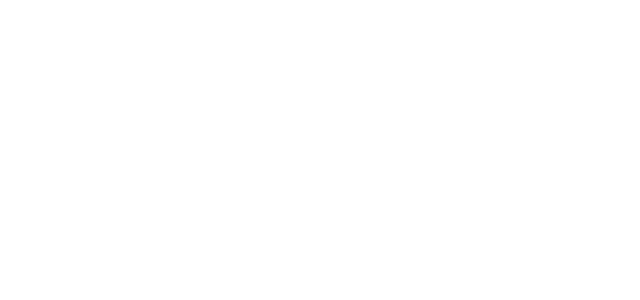
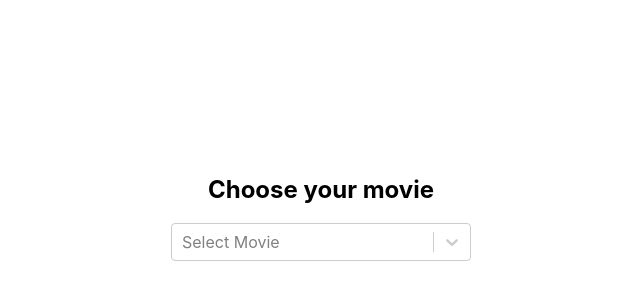
Before and after one commit to sandeshghadage/First_gitFork, a React (Create React App) app: page / in a window 1280 px wide. Shown: the part 192-492 px from the top of the page, without its empty margins (319-959 px from the left). Built offline with nearby package versions, Linux system fonts and the light colour scheme.

Commit message:
searchable dropdown

```diff
--- a/package.json
+++ b/package.json
@@ -11,6 +11,7 @@
     "react-dom": "^18.2.0",
     "react-router-dom": "^6.10.0",
     "react-scripts": "5.0.1",
+    "react-select": "^5.7.3",
     "web-vitals": "^2.1.4"
   },
   "scripts": {
--- a/src/App.css
+++ b/src/App.css
@@ -1,38 +1,10 @@
-.App {
-  text-align: center;
-}
-
-.App-logo {
-  height: 40vmin;
-  pointer-events: none;
-}
-
-@media (prefers-reduced-motion: no-preference) {
-  .App-logo {
-    animation: App-logo-spin infinite 20s linear;
-  }
-}
-
-.App-header {
-  background-color: #282c34;
-  min-height: 100vh;
+.app {
   display: flex;
   flex-direction: column;
+  justify-content: center;
   align-items: center;
-  justify-content: center;
-  font-size: calc(10px + 2vmin);
-  color: white;
+  height: 100vh;
 }
-
-.App-link {
-  color: #61dafb;
+.dropdown-container {
+  width: 300px;
 }
-
-@keyframes App-logo-spin {
-  from {
-    transform: rotate(0deg);
-  }
-  to {
-    transform: rotate(360deg);
-  }
-}
--- a/src/App.js
+++ b/src/App.js
@@ -1,8 +1,154 @@
+import React, { useState } from "react";
 import "./App.css";
-import React from "react";
+import Select from "react-select";
 
-function App() {
-  return <div></div>;
+export default function App() {
+  const [selectedOptions, setSelectedOptions] = useState();
+
+  const optionList = [
+    { label: "The Shawshank Redemption", year: 1994 },
+    { label: "The Godfather", year: 1972 },
+    { label: "The Godfather: Part II", year: 1974 },
+    { label: "The Dark Knight", year: 2008 },
+    { label: "12 Angry Men", year: 1957 },
+    { label: "Schindler's List", year: 1993 },
+    { label: "Pulp Fiction", year: 1994 },
+    {
+      label: "The Lord of the Rings: The Return of the King",
+      year: 2003,
+    },
+    { label: "The Good, the Bad and the Ugly", year: 1966 },
+    { label: "Fight Club", year: 1999 },
+    {
+      label: "The Lord of the Rings: The Fellowship of the Ring",
+      year: 2001,
+    },
+    {
+      label: "Star Wars: Episode V - The Empire Strikes Back",
+      year: 1980,
+    },
+    { label: "Forrest Gump", year: 1994 },
+    { label: "Inception", year: 2010 },
+    {
+      label: "The Lord of the Rings: The Two Towers",
+      year: 2002,
+    },
+    { label: "One Flew Over the Cuckoo's Nest", year: 1975 },
+    { label: "Goodfellas", year: 1990 },
+    { label: "The Matrix", year: 1999 },
+    { label: "Seven Samurai", year: 1954 },
+    {
+      label: "Star Wars: Episode IV - A New Hope",
+      year: 1977,
+    },
+    { label: "City of God", year: 2002 },
+    { label: "Se7en", year: 1995 },
+    { label: "The Silence of the Lambs", year: 1991 },
+    { label: "It's a Wonderful Life", year: 1946 },
+    { label: "Life Is Beautiful", year: 1997 },
+    { label: "The Usual Suspects", year: 1995 },
+    { label: "Léon: The Professional", year: 1994 },
+    { label: "Spirited Away", year: 2001 },
+    { label: "Saving Private Ryan", year: 1998 },
+    { label: "Once Upon a Time in the West", year: 1968 },
+    { label: "American History X", year: 1998 },
+    { label: "Interstellar", year: 2014 },
+    { label: "Casablanca", year: 1942 },
+    { label: "City Lights", year: 1931 },
+    { label: "Psycho", year: 1960 },
+    { label: "The Green Mile", year: 1999 },
+    { label: "The Intouchables", year: 2011 },
+    { label: "Modern Times", year: 1936 },
+    { label: "Raiders of the Lost Ark", year: 1981 },
+    { label: "Rear Window", year: 1954 },
+    { label: "The Pianist", year: 2002 },
+    { label: "The Departed", year: 2006 },
+    { label: "Terminator 2: Judgment Day", year: 1991 },
+    { label: "Back to the Future", year: 1985 },
+    { label: "Whiplash", year: 2014 },
+    { label: "Gladiator", year: 2000 },
+    { label: "Memento", year: 2000 },
+    { label: "The Prestige", year: 2006 },
+    { label: "The Lion King", year: 1994 },
+    { label: "Apocalypse Now", year: 1979 },
+    { label: "Alien", year: 1979 },
+    { label: "Sunset Boulevard", year: 1950 },
+    {
+      label:
+        "Dr. Strangelove or: How I Learned to Stop Worrying and Love the Bomb",
+      year: 1964,
+    },
+    { label: "The Great Dictator", year: 1940 },
+    { label: "Cinema Paradiso", year: 1988 },
+    { label: "The Lives of Others", year: 2006 },
+    { label: "Grave of the Fireflies", year: 1988 },
+    { label: "Paths of Glory", year: 1957 },
+    { label: "Django Unchained", year: 2012 },
+    { label: "The Shining", year: 1980 },
+    { label: "WALL·E", year: 2008 },
+    { label: "American Beauty", year: 1999 },
+    { label: "The Dark Knight Rises", year: 2012 },
+    { label: "Princess Mononoke", year: 1997 },
+    { label: "Aliens", year: 1986 },
+    { label: "Oldboy", year: 2003 },
+    { label: "Once Upon a Time in America", year: 1984 },
+    { label: "Witness for the Prosecution", year: 1957 },
+    { label: "Das Boot", year: 1981 },
+    { label: "Citizen Kane", year: 1941 },
+    { label: "North by Northwest", year: 1959 },
+    { label: "Vertigo", year: 1958 },
+    {
+      label: "Star Wars: Episode VI - Return of the Jedi",
+      year: 1983,
+    },
+    { label: "Reservoir Dogs", year: 1992 },
+    { label: "Braveheart", year: 1995 },
+    { label: "M", year: 1931 },
+    { label: "Requiem for a Dream", year: 2000 },
+    { label: "Amélie", year: 2001 },
+    { label: "A Clockwork Orange", year: 1971 },
+    { label: "Like Stars on Earth", year: 2007 },
+    { label: "Taxi Driver", year: 1976 },
+    { label: "Lawrence of Arabia", year: 1962 },
+    { label: "Double Indemnity", year: 1944 },
+    {
+      label: "Eternal Sunshine of the Spotless Mind",
+      year: 2004,
+    },
+    { label: "Amadeus", year: 1984 },
+    { label: "To Kill a Mockingbird", year: 1962 },
+    { label: "Toy Story 3", year: 2010 },
+    { label: "Logan", year: 2017 },
+    { label: "Full Metal Jacket", year: 1987 },
+    { label: "Dangal", year: 2016 },
+    { label: "The Sting", year: 1973 },
+    { label: "2001: A Space Odyssey", year: 1968 },
+    { label: "Singin' in the Rain", year: 1952 },
+    { label: "Toy Story", year: 1995 },
+    { label: "Bicycle Thieves", year: 1948 },
+    { label: "The Kid", year: 1921 },
+    { label: "Inglourious Basterds", year: 2009 },
+    { label: "Snatch", year: 2000 },
+    { label: "3 Idiots", year: 2009 },
+    { label: "Monty Python and the Holy Grail", year: 1975 },
+  ];
+
+  function handleSelect(data) {
+    setSelectedOptions(data);
+  }
+  return (
+    <div className="app">
+      <h2>Choose your movie</h2>
+      <div className="dropdown-container">
+        <Select
+          options={optionList}
+          placeholder="Select Movie"
+          value={selectedOptions}
+          onChange={handleSelect}
+          isSearchable={true}
+          isMulti
+        />
+      </div>
+    </div>
+  );
 }
-
-export default App;
```
Also changed, not shown: 1 other file (tests, documents, lock files or other folders).
